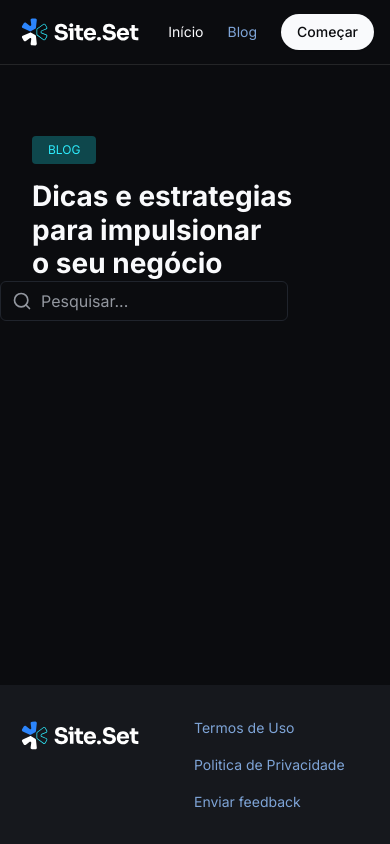
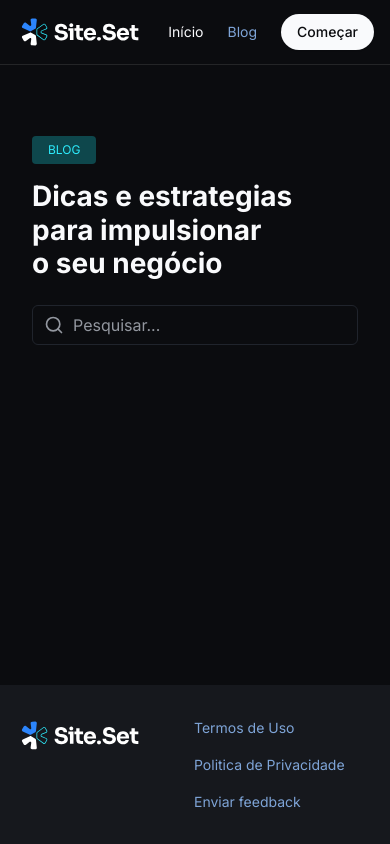
Before and after one commit to Mariano1994/site-blog, a Next.js app: page /blog in a window 390 px wide. Built offline with nearby package versions, Linux system fonts and the light colour scheme; a web font is replaced by a local one.

Commit message:
fixing bugs

```diff
--- a/src/components/search-bar.tsx
+++ b/src/components/search-bar.tsx
@@ -1,6 +1,7 @@
 import { SearchIcon } from "lucide-react";
 import { useRouter } from "next/router";
 import { useCallback } from "react";
+import { cn } from "@/lib/utils";
 import { Input } from "./ui/input";
 
 const SeachBar = () => {
@@ -28,14 +29,19 @@ const SeachBar = () => {
 	};
 
 	return (
-		<form onSubmit={handleSearch} className="relative group">
+		<form onSubmit={handleSearch} className=" w-full md:w-fit relative group">
 			<Input
 				type="text"
 				placeholder="Pesquisar..."
 				icon={
-					<SearchIcon className="text-gray-300  top-1/2 h-5 w-5 transition-colors duration-200 group-focus-within:text-blue-300 " />
+					<SearchIcon
+						className={cn(
+							"text-gray-300  top-1/2 h-5 w-5 transition-colors duration-200 group-focus-within:text-blue-300",
+							query && "text-blue-300",
+						)}
+					/>
 				}
-				className="h-10 w-72 ng-transparent border border-gray-400 pl-9 text-gray-100 outline-none transition-all duration-200 focus-within:border-blue-300 focus-within:ring-1 focus-within:ring-blue-300 placeholder:text-body-sm placeholder:text-gray-300 "
+				className="h-10 w-full  md:w-72 ng-transparent border border-gray-400 pl-9 text-gray-100 outline-none transition-all duration-200 focus-within:border-blue-300 focus-within:ring-1 focus-within:ring-blue-300 placeholder:text-body-sm placeholder:text-gray-300 "
 				onChange={handleQueryChange}
 			/>
 		</form>
--- a/src/pages/blog/index.tsx
+++ b/src/pages/blog/index.tsx
@@ -2,9 +2,9 @@ import SeachBar from "@/components/search-bar";
 
 const Blog = () => {
 	return (
-		<div className="flex flex-col py-24 flex-grow h-full">
+		<div className="flex flex-col py-24 flex-grow h-full ">
 			<header>
-				<div className="container space-y6 flex flex-col items-start justify-between md:flex-row md:items-end lg:items-end ">
+				<div className=" container space-y-6 flex flex-col items-start md:justify-between  md:flex-row md:items-end lg:items-end ">
 					<div className="flex flex-col gap-4 ">
 						<span className="text-body-tag text-cyan-100 w-fit rounded-sm text-center md:text-left py-2 px-4 bg-cyan-300">
 							BLOG
@@ -13,10 +13,9 @@ const Blog = () => {
 							Dicas e estrategias para impulsionar o seu negócio
 						</h1>
 					</div>
+					<SeachBar />
 				</div>
 			</header>
-
-			<SeachBar />
 		</div>
 	);
 };
```
